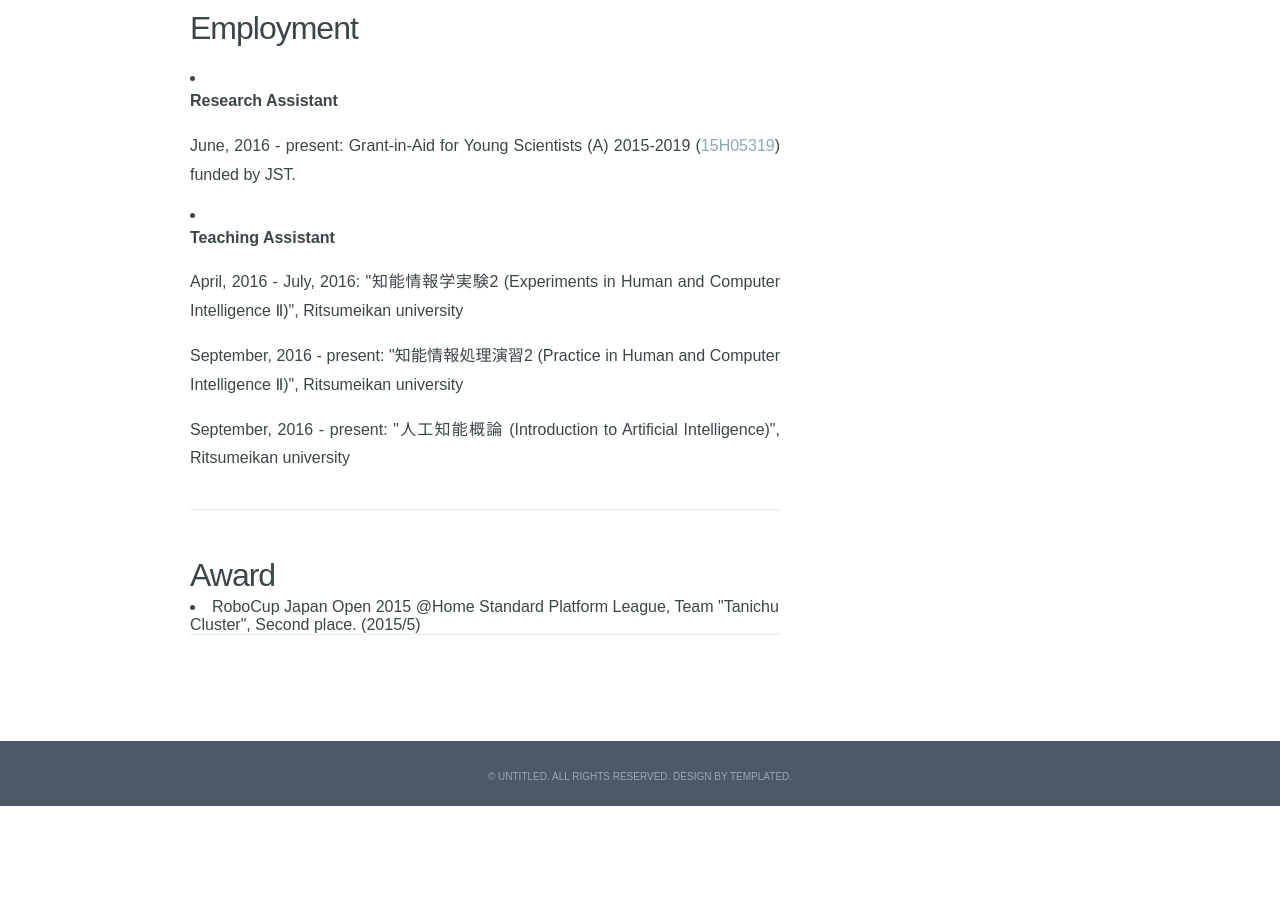
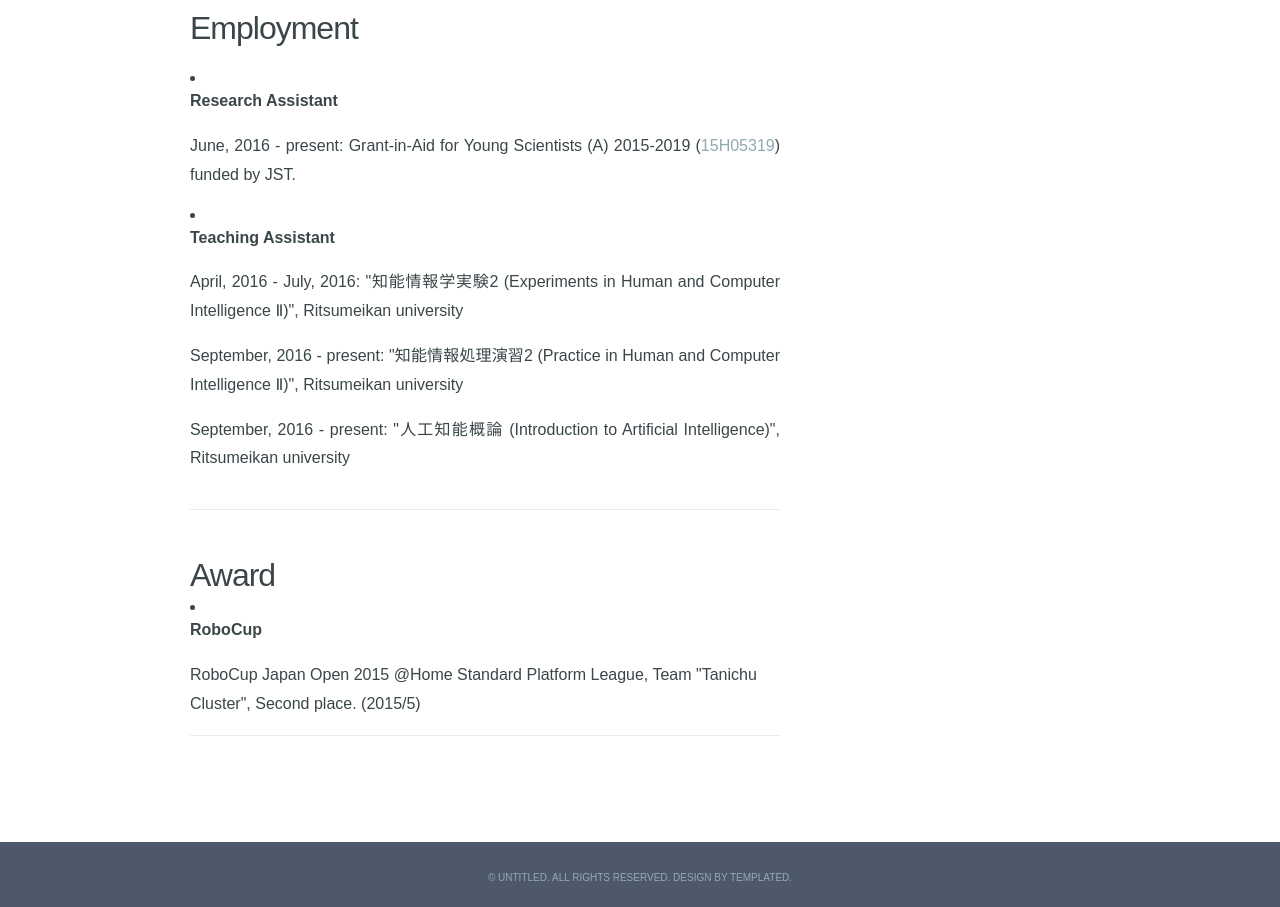
Before and after one commit to ahahsak/ahahsak.github.io, a plain HTML site: page About_me.html in a window 1280 px wide. Shown: the part 671-1578 px from the top of the page. Before the commit the page ends 1477 px from the top, so only its background shows below. Drawn offline with Linux system fonts and the light colour scheme.

Commit message:
edit award style

```diff
--- a/About_me.html
+++ b/About_me.html
@@ -73,7 +73,8 @@ Released   : 20110923
 			</div>
 			<div class="post">
 				<h2 class="title"><a href="#">Award</a></h2>
-				<li>RoboCup Japan Open 2015 @Home Standard Platform League, Team "Tanichu Cluster", Second place. (2015/5)</li>
+				<li><p><strong>RoboCup</strong></p>
+						<p>RoboCup Japan Open 2015 @Home Standard Platform League, Team "Tanichu Cluster", Second place. (2015/5)</p></li>
 				</div>
 			</div>
 			<div style="clear: both;">&nbsp;</div>
```
